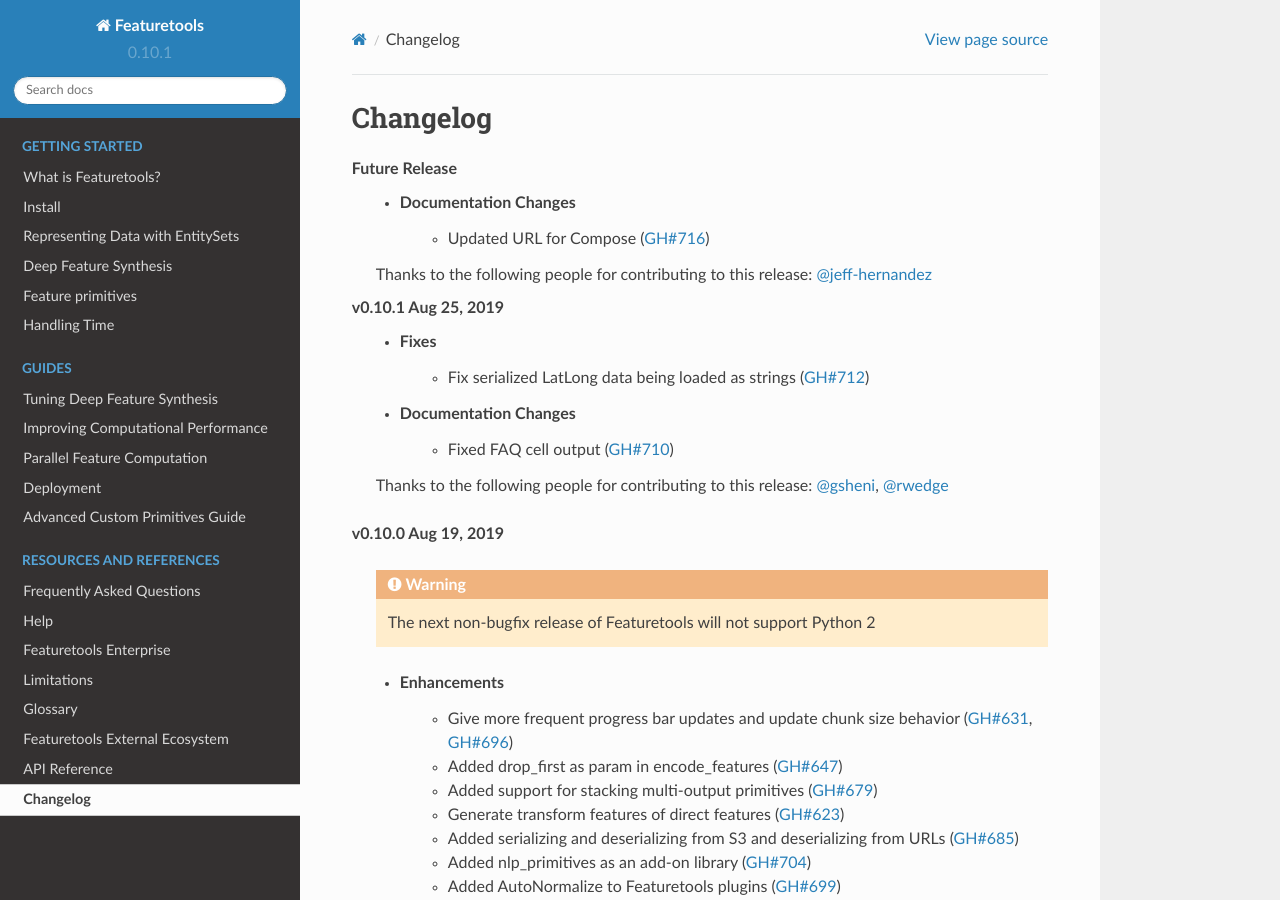
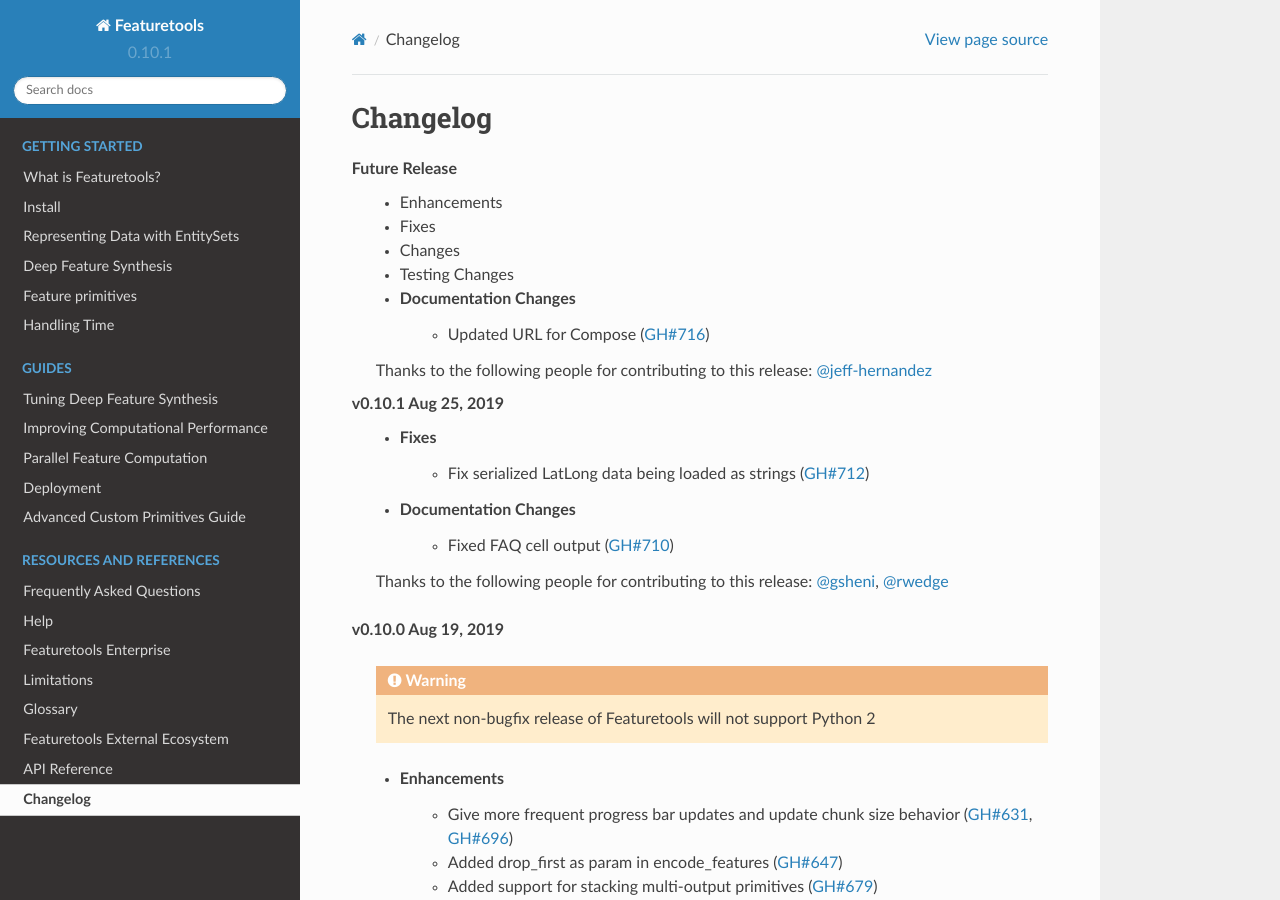
Before and after one commit to alteryx/featuretools, a Sphinx documentation site: the page built from docs/source/changelog.rst, in a window 1280 px wide and 900 px high. Built offline with Sphinx 7.4.7 and the Read the Docs theme 2.0.0, drawn with Linux system fonts in a browser that asks for light colours; pages that are not in the unit, such as notebooks, are missing from menus.

Commit message:
add standard categories

```diff
--- a/docs/source/changelog.rst
+++ b/docs/source/changelog.rst
@@ -3,6 +3,10 @@
 Changelog
 ---------
 **Future Release**
+    * Enhancements
+    * Fixes
+    * Changes
+    * Testing Changes
     * Documentation Changes
         * Updated URL for Compose (:pr:`716`)
 
```
